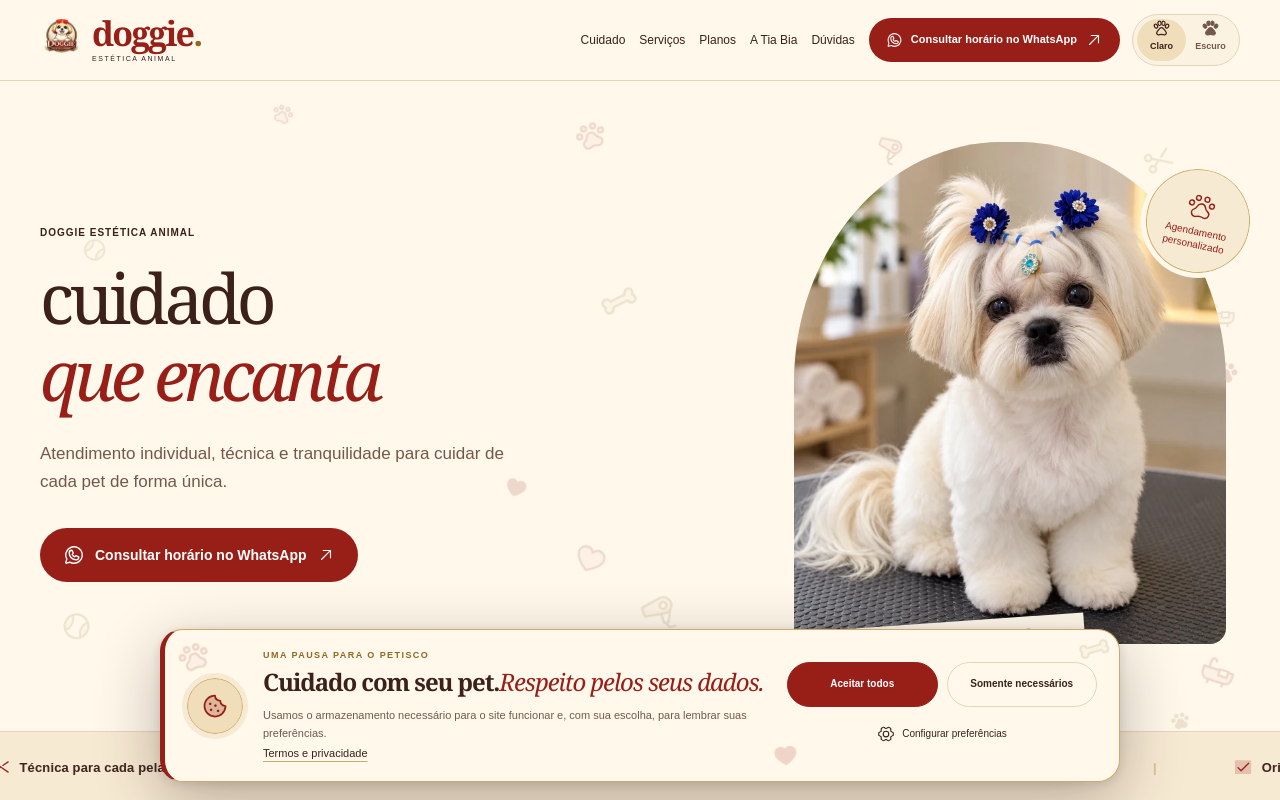
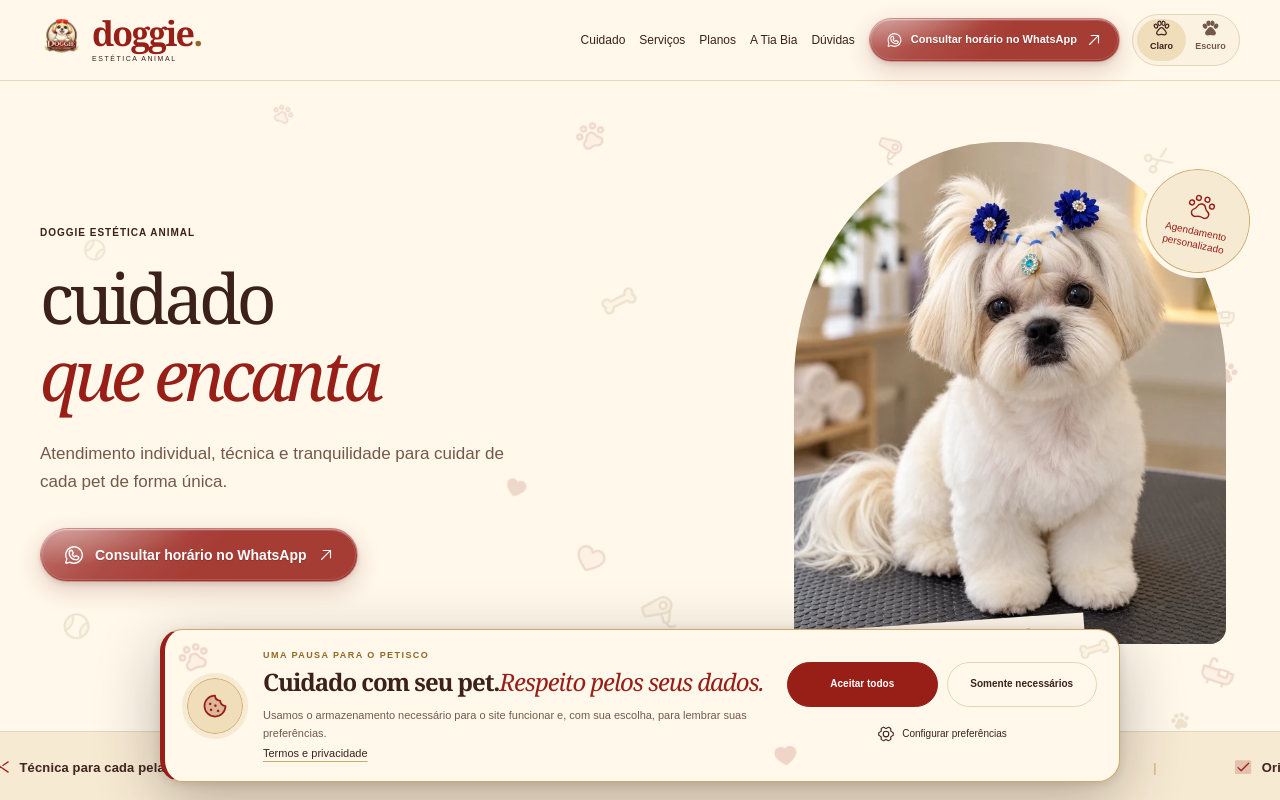
Before and after one commit to barcelos-lucas/doggie-lp, a React (Vite) app: page / in a window 1280 px wide. Shown: the top 800 px of the page. Built offline with nearby package versions, Linux system fonts and the light colour scheme.

Commit message:
feat: give WhatsApp CTAs a branded glass finish

```diff
--- a/src/ErrorPage.jsx
+++ b/src/ErrorPage.jsx
@@ -55,7 +55,7 @@ export default function ErrorPage({ code }) {
       <p className="eyebrow">{message.eyebrow}</p>
       <h1>{message.title}<br /><em>{message.emphasis}</em></h1>
       <p className="error-description">{message.description}</p>
-      <div className="error-actions">{missing ? <><a className="button cookie-primary" href="/"><House size={19} aria-hidden="true" />Voltar ao início</a><a className="button cookie-secondary" href={whatsappUrl()} target="_blank" rel="noopener noreferrer"><WhatsappLogo size={19} aria-hidden="true" />Falar com a Doggie</a></> : <><button type="button" className="button cookie-primary" onClick={() => window.location.reload()}><ArrowClockwise size={19} aria-hidden="true" />Tentar novamente</button><a className="button cookie-secondary" href={whatsappUrl()} target="_blank" rel="noopener noreferrer"><WhatsappLogo size={19} aria-hidden="true" />Falar com a Tia Bia</a><a className="error-home-link" href="/"><House size={16} aria-hidden="true" />Voltar ao início</a></>}</div>
+      <div className="error-actions">{missing ? <><a className="button cookie-primary" href="/"><House size={19} aria-hidden="true" />Voltar ao início</a><a className="button whatsapp" href={whatsappUrl()} target="_blank" rel="noopener noreferrer"><WhatsappLogo size={19} aria-hidden="true" />Falar com a Doggie</a></> : <><button type="button" className="button cookie-primary" onClick={() => window.location.reload()}><ArrowClockwise size={19} aria-hidden="true" />Tentar novamente</button><a className="button whatsapp" href={whatsappUrl()} target="_blank" rel="noopener noreferrer"><WhatsappLogo size={19} aria-hidden="true" />Falar com a Tia Bia</a><a className="error-home-link" href="/"><House size={16} aria-hidden="true" />Voltar ao início</a></>}</div>
       <p className="error-note"><PawPrint size={16} weight="fill" aria-hidden="true" /> cuidado que encanta, até quando algo sai do lugar.</p>
     </section>
   </main>;
--- a/src/styles.css
+++ b/src/styles.css
@@ -352,3 +352,13 @@ main>.section+.section{padding-top:40px}
 .cookie-welcome-backdrop .cookie-pet-details svg:nth-child(1){top:10px;left:12px}.cookie-welcome-backdrop .cookie-pet-details svg:nth-child(2){top:12px;right:14px}.cookie-welcome-backdrop .cookie-pet-details svg:nth-child(3){right:34%;bottom:8px}
 @media(max-width:760px){.cookie-welcome-backdrop{bottom:69px;padding:10px 14px}.cookie-welcome-backdrop .cookie-banner{grid-template-columns:auto 1fr;gap:14px;padding:18px 17px;border-left-width:1px;border-bottom:4px solid var(--primary);border-radius:20px}.cookie-welcome-backdrop .cookie-copy>strong{font-size:21px}.cookie-welcome-backdrop .cookie-actions{grid-column:1/-1;width:100%;grid-template-columns:1fr 1fr;margin-top:4px}.cookie-welcome-backdrop .cookie-configure{grid-column:1/-1}.cookie-welcome-backdrop .cookie-mark{width:48px;height:48px}.cookie-welcome-backdrop .cookie-pet-details svg:nth-child(3){display:none}}
 @media(max-width:390px){.cookie-welcome-backdrop{padding-inline:10px}.cookie-welcome-backdrop .cookie-banner{grid-template-columns:42px minmax(0,1fr);justify-items:stretch;gap:10px;padding:14px 13px;text-align:left}.cookie-welcome-backdrop .cookie-mark{width:42px;height:42px}.cookie-welcome-backdrop .cookie-kicker{margin-top:0;font-size:8px}.cookie-welcome-backdrop .cookie-copy>strong{font-size:18px}.cookie-welcome-backdrop .cookie-copy p{margin:6px 0 0;font-size:9px;line-height:1.45}.cookie-welcome-backdrop .cookie-actions{grid-column:1/-1;grid-template-columns:1fr 1fr;gap:7px}.cookie-welcome-backdrop .cookie-actions .button{min-height:41px;padding-inline:8px;font-size:9px}.cookie-welcome-backdrop .cookie-configure{grid-column:1/-1}.cookie-welcome-backdrop .cookie-text-button{font-size:9px}}
+
+/* Web approximation of an Apple-like glass material, kept in Doggie's red palette. */
+.button.whatsapp{position:relative;isolation:isolate;overflow:hidden;border-color:rgb(255 255 255 / .34);background:linear-gradient(135deg,rgb(255 255 255 / .25) 0%,rgb(255 255 255 / .08) 27%,transparent 52%),rgb(152 31 24 / .86);color:#fff;text-shadow:0 1px 1px rgb(56 9 7 / .24);box-shadow:inset 0 1px 0 rgb(255 255 255 / .45),inset 0 -1px 0 rgb(80 12 9 / .2),0 8px 24px rgb(113 23 17 / .2),0 2px 5px rgb(60 33 27 / .12);-webkit-backdrop-filter:blur(18px) saturate(175%);backdrop-filter:blur(18px) saturate(175%);transition:transform .25s cubic-bezier(.2,.8,.2,1),box-shadow .25s ease,background .25s ease,border-color .25s ease}
+.button.whatsapp::before{content:"";position:absolute;z-index:-1;inset:-65% -15%;background:radial-gradient(ellipse at 28% 22%,rgb(255 255 255 / .42),transparent 33%);transform:translateX(-12%);transition:transform .45s cubic-bezier(.2,.8,.2,1);pointer-events:none}
+.button.whatsapp::after{content:"";position:absolute;z-index:-1;inset:1px;border:1px solid rgb(255 255 255 / .12);border-radius:inherit;pointer-events:none}
+@media(hover:hover){.button.whatsapp:hover{border-color:rgb(255 255 255 / .5);background:linear-gradient(135deg,rgb(255 255 255 / .3) 0%,rgb(255 255 255 / .1) 29%,transparent 54%),rgb(142 27 21 / .9);box-shadow:inset 0 1px 0 rgb(255 255 255 / .56),inset 0 -1px 0 rgb(80 12 9 / .18),0 12px 30px rgb(113 23 17 / .26),0 3px 7px rgb(60 33 27 / .14)}.button.whatsapp:hover::before{transform:translateX(10%)}}
+.button.whatsapp:active{transform:translateY(1px) scale(.985);box-shadow:inset 0 1px 0 rgb(255 255 255 / .34),inset 0 2px 7px rgb(74 10 8 / .2),0 4px 12px rgb(113 23 17 / .18)}
+:root[data-theme="dark"] .button.whatsapp{background:linear-gradient(135deg,rgb(255 255 255 / .2),rgb(255 255 255 / .04) 38%,transparent 58%),rgb(142 35 28 / .82);border-color:rgb(255 221 209 / .28);box-shadow:inset 0 1px 0 rgb(255 255 255 / .3),inset 0 -1px 0 rgb(44 5 4 / .25),0 9px 28px rgb(0 0 0 / .3),0 0 20px rgb(217 106 86 / .08)}
+@media(max-width:1023px){.mobile-cta{background:color-mix(in srgb,var(--paper) 78%,transparent);-webkit-backdrop-filter:blur(20px) saturate(150%);backdrop-filter:blur(20px) saturate(150%)}.mobile-cta .button.whatsapp{box-shadow:inset 0 1px 0 rgb(255 255 255 / .48),inset 0 -1px 0 rgb(80 12 9 / .2),0 7px 22px rgb(113 23 17 / .24)}}
+@media(prefers-reduced-transparency:reduce){.button.whatsapp{background:#981f18;-webkit-backdrop-filter:none;backdrop-filter:none}.mobile-cta{background:var(--paper);-webkit-backdrop-filter:none;backdrop-filter:none}}
```
